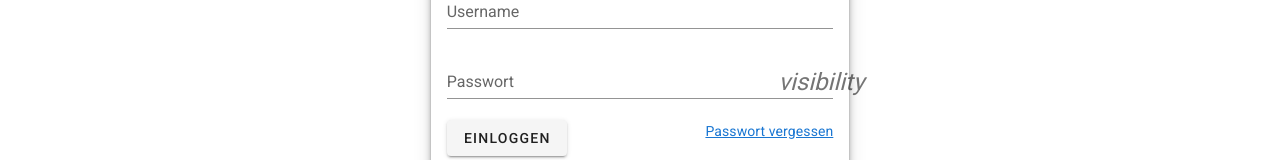
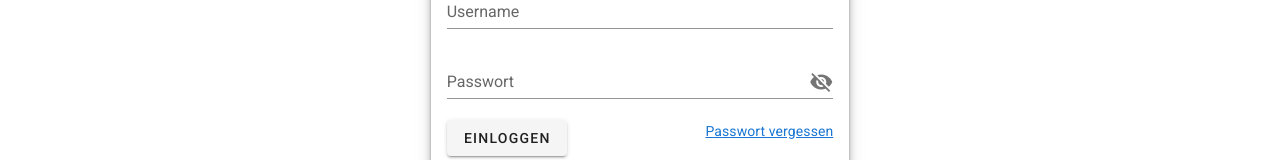
Before and after one commit to Crisphi/bezahlstream, a Nuxt app in the folder Frontend/: page /login in a window 1280 px wide. Shown: the part 176-336 px from the top of the page. Built offline with nearby package versions, Linux system fonts and the light colour scheme.

Commit message:
Use mdi icons for login

```diff
--- a/Frontend/pages/login.vue
+++ b/Frontend/pages/login.vue
@@ -31,7 +31,7 @@
                     :append-icon-cb="() => (e1 = !e1)"
                     :type="e1 ? 'password' : 'text'"
                     :rules="passwordRules"
-                    :append-icon="e1 ? 'visibility' : 'visibility_off'"
+                    :append-icon="e1 ? 'mdi-eye-off' : 'mdi-eye'"
                     required
                   ></v-text-field>
                   <v-layout justify-space-between>
```
